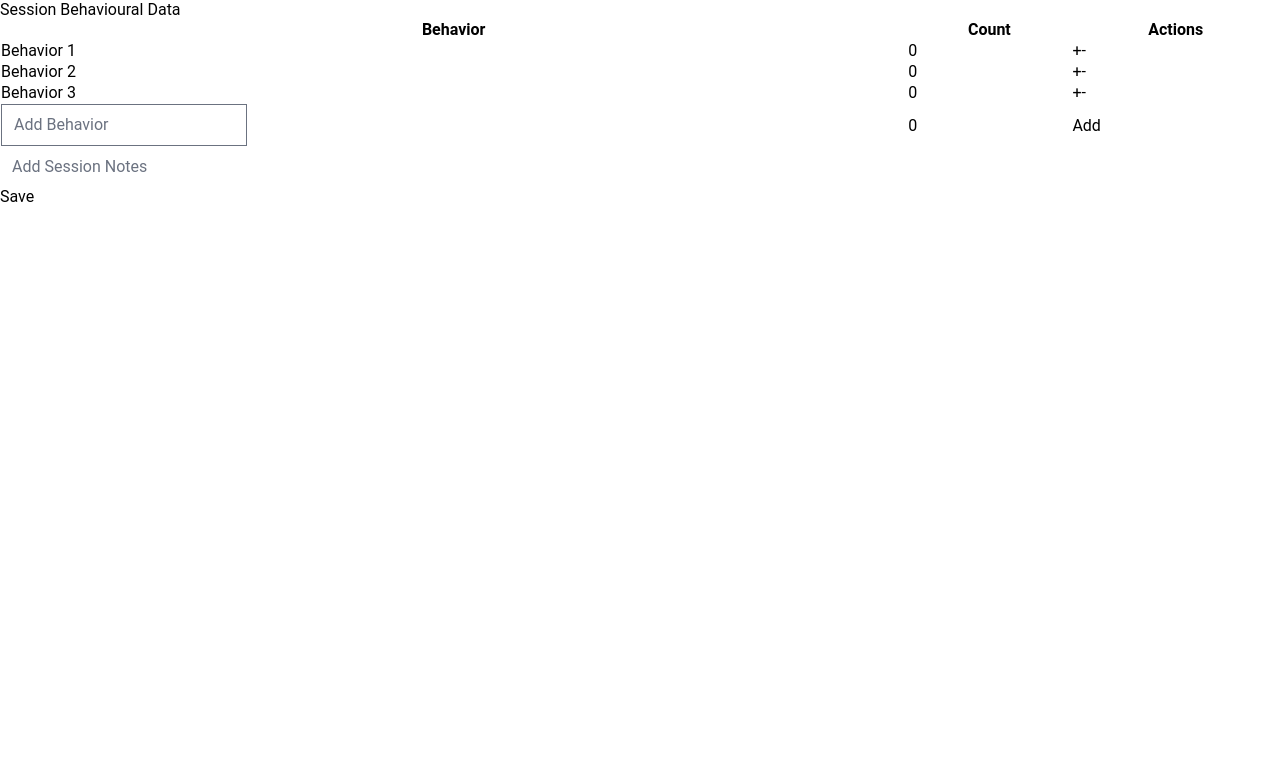
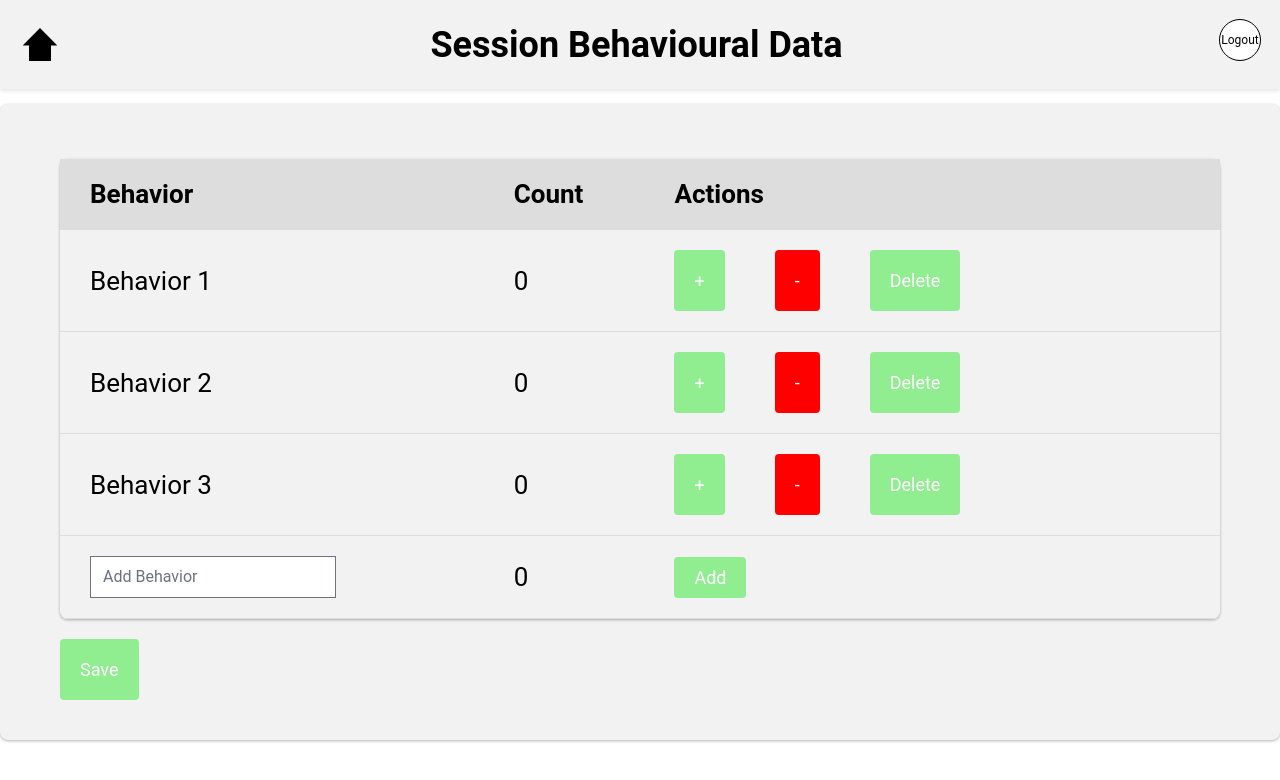
Before and after one commit to msmhatre18/fydp_FE, a React (Create React App) app: page /sessionbehaviouraldata in a window 1280 px wide. Shown: the top 780 px of the page. Built offline with nearby package versions, Linux system fonts and the light colour scheme.

Commit message:
Added Behaviour Table

```diff
--- a/src/pages/SessionBehaviouralData/index.jsx
+++ b/src/pages/SessionBehaviouralData/index.jsx
@@ -2,31 +2,36 @@ import React, { useState } from "react";
 import { Text, Img, Input } from "components";
 import { useNavigate } from "react-router-dom";
 
-function BehaviorsTable({ behaviors, handleIncrement, handleDecrement, setNewBehavior, handleAddBehavior }) {
+
+import './../../styles/table.css';
+
+function BehaviorsTable({ behaviors, handleIncrement, handleDecrement, handleDelete, setNewBehavior, handleAddBehavior }) {
   // added handleAddBehavior as a prop to the component
   return (
-    <table>
+    <table className="table-container">
       <thead>
         <tr>
-          <th>Behavior</th>
-          <th>Count</th>
-          <th>Actions</th>
+          <th className="header">Behavior</th>
+          <th className="header">Count</th>
+          <th className="header">Actions</th>
         </tr>
       </thead>
       <tbody>
         {behaviors.map((behavior, index) => (
           <tr key={index}>
-            <td>{behavior.name}</td>
-            <td>{behavior.count}</td>
+            <td className="behavior-name">{behavior.name}</td>
+            <td className="behavior-count">{behavior.count}</td>
             <td>
-              <button onClick={() => handleIncrement(index)}>+</button>
-              <button onClick={() => handleDecrement(index)}>-</button>
+              <button className="btn" style={{ marginRight: '50px', padding: '20px' }} onClick={() => handleIncrement(index)}>+</button>
+              <button className="btn" style={{ marginRight: '50px', padding: '20px', backgroundColor: 'red' }} onClick={() => handleDecrement(index)}>-</button>
+              <button className="btn" style={{ marginRight: '50px', padding: '20px' }} onClick={() => handleDelete(index)}>Delete</button>
             </td>
           </tr>
         ))}
         <tr>
-          <td>
+          <td className="td">
             <input
+              className="input"
               type="text"
               name="newBehavior"
               placeholder="Add Behavior"
@@ -35,7 +40,7 @@ function BehaviorsTable({ behaviors, handleIncrement, handleDecrement, setNewBeh
           </td>
           <td>0</td>
           <td>
-            <button onClick={handleAddBehavior}>Add</button>
+            <button className="btn" onClick={handleAddBehavior}>Add</button>
           </td>
         </tr>
       </tbody>
@@ -59,6 +64,12 @@ const SessionBehaviouralDataPage = () => {
   const handleDecrement = (index) => {
     const newBehaviors = [...behaviors];
     newBehaviors[index].count--;
+    setBehaviors(newBehaviors);
+  };
+
+  const handleDelete = (index) => {
+    const newBehaviors = [...behaviors];
+    newBehaviors.splice(index, 1);
     setBehaviors(newBehaviors);
   };
 
@@ -86,21 +97,37 @@ const SessionBehaviouralDataPage = () => {
 
   return (
     <div>
-      <Text as="h1">Session Behavioural Data</Text>
+      <div className="header-container">
+        <Img
+          src="images/img_arrowup.svg"
+          className=""
+          onClick={() => navigate(-1)}
+          alt="arrowup"
+        />
+        <Text className="title">Session Behavioural Data</Text>
+        <Text
+          className="common-pointer bg-white_A700 flex h-[40px] items-center justify-center mb-[9px] md:ml-[0] ml-[7px] not-italic outline outline-[1px] outline-black_900 rounded-[50%] text-black_900 text-center w-[40px]"
+          variant="body2"
+          onClick={() => navigate("/")}
+        >
+          Logout
+        </Text>
+
+      </div>
+      <div className="table-container">
+
         <BehaviorsTable
           behaviors={behaviors}
           handleIncrement={handleIncrement}
           handleDecrement={handleDecrement}
+          handleDelete={handleDelete}
           setNewBehavior={setNewBehavior}
           handleAddBehavior={handleAddBehavior}
         />
-      <Input
-        type="text"
-        name="sessionNotes"
-        placeholder="Add Session Notes"
-      />
-      <button onClick={handleSave}>Save</button>
+        <button className="btn" style={{ marginTop: '20px', padding: '20px', gap: '20px' }} onClick={handleSave}>Save</button>
       </div>
+    </div>
+
   );
 };
 
--- /dev/null
+++ b/src/styles/table.css
@@ -0,0 +1,94 @@
+.table-container {
+    margin-top: 15px;
+    padding: 30px;
+    border-radius: 8px;
+    background-color: #f2f2f2;
+    box-shadow: 0 1px 3px rgba(0, 0, 0, 0.3);
+
+
+}
+
+.header-container {
+    display: flex;
+    justify-content: space-between;
+    align-items: center;
+    padding: 20px;
+    background-color: #f2f2f2;
+    box-shadow: 0px 2px 4px rgba(0, 0, 0, 0.1);
+}
+
+.title {
+    font-size: 36px;
+    font-weight: bold;
+    margin-bottom: 20px;
+    margin: 0 auto;
+    text-align: center;
+}
+
+.btn {
+    background-color: lightgreen;
+    color: white;
+    border: none;
+    border-radius: 4px;
+    padding: 10px 20px;
+    font-size: 18px;
+    cursor: pointer;
+}
+
+input[type=text]:focus,
+textarea:focus {
+    width: auto;
+    height: 50px;
+    /* Change this to your desired height */
+    padding: 12px 20px;
+    margin: 8px 0;
+    box-sizing: border-box;
+    background-color: lightblue;
+    position: relative;
+    top: 0;
+    right: 0;
+    white-space: normal;
+}
+
+table {
+    width: 100%;
+    border-collapse: collapse;
+    border-spacing: 0;
+    margin: 0 auto;
+    text-align: center;
+}
+
+thead {
+    background-color: #ddd;
+}
+
+th.header,
+td {
+    font-size: 26px;
+    text-align: left;
+    padding: 20px;
+    border-bottom: 1px solid #ddd;
+
+}
+
+th:first-child,
+td:first-child {
+    padding-left: 30px;
+
+}
+
+th:last-child,
+td:last-child {
+    padding-right: 30px;
+}
+
+tr:hover {
+    background-color: #f5f5f5;
+
+}
+
+@media (min-width: 640px) {
+    .table-container {
+        padding: 40px 60px;
+    }
+}
```
Lines whose indentation alone changed are shown as unchanged.
